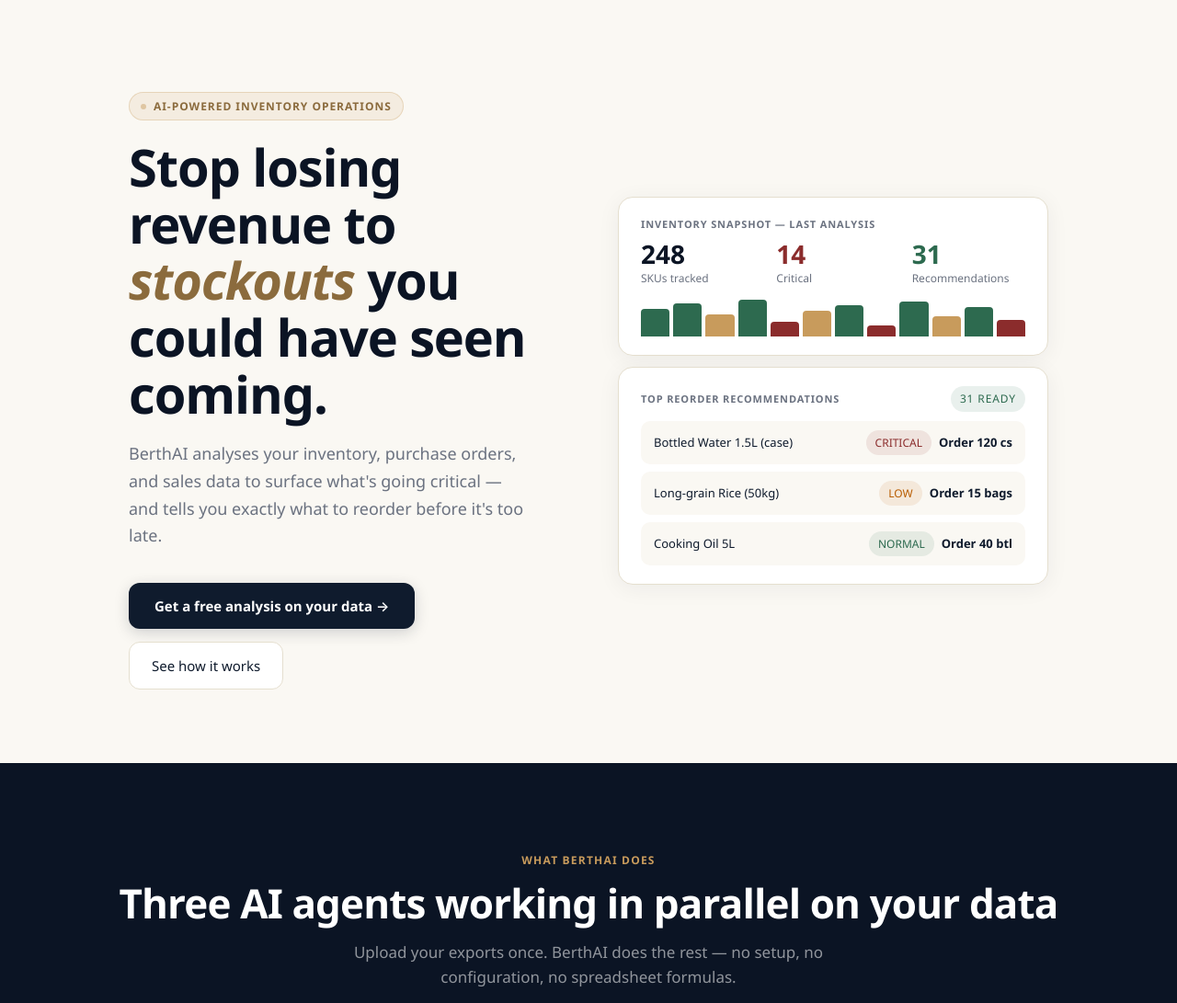
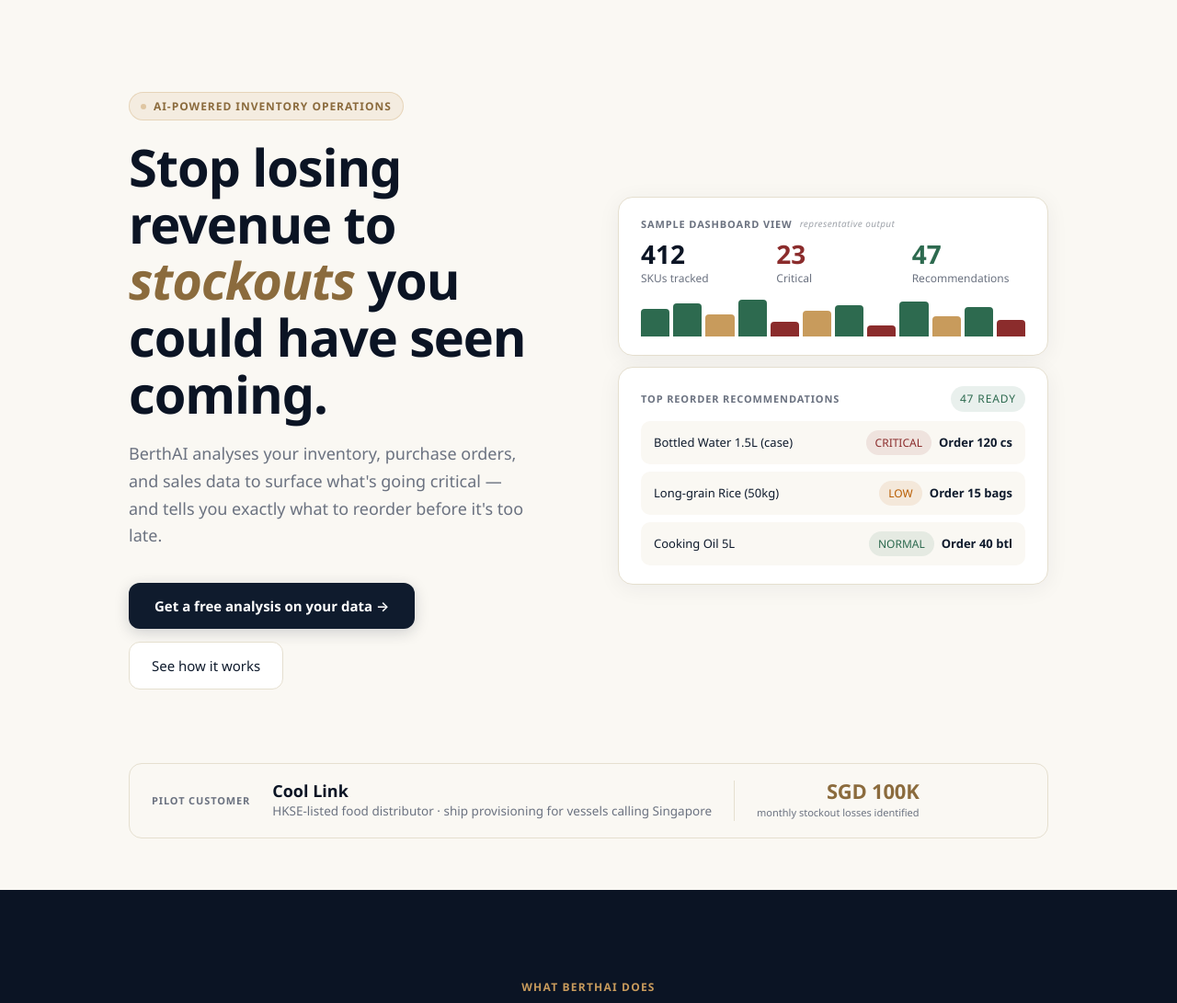
Before and after one commit to brother-yong/berthcast, a Flask app: page / in a window 1280 px wide. Shown: the part 68-1159 px from the top of the page at 92% size. Run offline with Flask 3, Linux system fonts and the light colour scheme; some web fonts are replaced.

Commit message:
Landing: kill fake animation, add Cool Link social proof, rework stat callout

```diff
--- a/templates/landing.html
+++ b/templates/landing.html
@@ -202,6 +202,82 @@
       text-transform: uppercase;
       color: var(--muted);
       margin-bottom: 10px;
+      display: flex;
+      align-items: center;
+      gap: 8px;
+    }
+    .hero-card-sample {
+      font-size: 10px;
+      font-weight: 500;
+      letter-spacing: 0.04em;
+      text-transform: none;
+      color: rgba(15,27,45,0.4);
+      font-style: italic;
+    }
+
+    /* ── Pilot strip (social proof) ── */
+    .pilot-strip {
+      max-width: 1080px;
+      margin: 0 auto;
+      padding: 0 40px 56px;
+    }
+    .pilot-strip-inner {
+      display: flex;
+      align-items: center;
+      gap: 24px;
+      padding: 18px 24px;
+      background: var(--paper);
+      border: 1px solid var(--border);
+      border-radius: 14px;
+      flex-wrap: wrap;
+    }
+    .pilot-strip-label {
+      font-size: 11px;
+      font-weight: 600;
+      letter-spacing: 0.08em;
+      text-transform: uppercase;
+      color: var(--muted);
+      flex-shrink: 0;
+    }
+    .pilot-strip-name {
+      font-family: var(--font-display);
+      font-size: 18px;
+      font-weight: 600;
+      color: var(--navy-900);
+      line-height: 1.3;
+    }
+    .pilot-strip-desc {
+      font-size: 13.5px;
+      color: var(--muted);
+      line-height: 1.5;
+      flex: 1;
+      min-width: 200px;
+    }
+    .pilot-strip-stat {
+      display: flex;
+      flex-direction: column;
+      align-items: flex-end;
+      padding-left: 24px;
+      border-left: 1px solid var(--border);
+      flex-shrink: 0;
+    }
+    .pilot-strip-stat-value {
+      font-family: var(--font-display);
+      font-size: 22px;
+      font-weight: 700;
+      color: var(--brass-3);
+      line-height: 1;
+      letter-spacing: -0.01em;
+    }
+    .pilot-strip-stat-label {
+      font-size: 11px;
+      color: var(--muted);
+      margin-top: 4px;
+    }
+    @media (max-width: 640px) {
+      .pilot-strip { padding: 0 24px 40px; }
+      .pilot-strip-inner { flex-direction: column; align-items: flex-start; gap: 14px; }
+      .pilot-strip-stat { padding-left: 0; border-left: none; align-items: flex-start; }
     }
     .hero-metric-row {
       display: flex;
@@ -573,22 +649,25 @@
   </div>
   <div class="hero-visual">
     <div class="hero-card">
-      <div class="hero-card-label">Inventory snapshot — last analysis</div>
+      <div class="hero-card-label">
+        Sample dashboard view
+        <span class="hero-card-sample">representative output</span>
+      </div>
       <div class="hero-metric-row">
         <div class="hero-metric">
-          <div class="hero-metric-value" id="hero-skus">248</div>
+          <div class="hero-metric-value">412</div>
           <div class="hero-metric-sub">SKUs tracked</div>
         </div>
         <div class="hero-metric">
-          <div class="hero-metric-value is-danger" id="hero-critical">14</div>
+          <div class="hero-metric-value is-danger">23</div>
           <div class="hero-metric-sub">Critical</div>
         </div>
         <div class="hero-metric">
-          <div class="hero-metric-value is-success" id="hero-recs">31</div>
+          <div class="hero-metric-value is-success">47</div>
           <div class="hero-metric-sub">Recommendations</div>
         </div>
       </div>
-      <div class="hero-bar-row" id="hero-bars">
+      <div class="hero-bar-row">
         <div class="hero-bar hi" style="height:30px;"></div>
         <div class="hero-bar hi" style="height:36px;"></div>
         <div class="hero-bar md" style="height:24px;"></div>
@@ -606,9 +685,9 @@
     <div class="hero-card">
       <div class="hero-card-label" style="display:flex;align-items:center;justify-content:space-between;">
         Top reorder recommendations
-        <span class="hero-badge" id="hero-ready">31 ready</span>
+        <span class="hero-badge">47 ready</span>
       </div>
-      <div class="hero-rec-row" id="hero-rec-list">
+      <div class="hero-rec-row">
         <div class="hero-rec-item">
           <span class="hero-rec-item-name">Bottled Water 1.5L (case)</span>
           <div style="display:flex;align-items:center;gap:8px;">
@@ -635,6 +714,21 @@
   </div>
 </section>
 
+
+<!-- ── Pilot / social proof ── -->
+<section class="pilot-strip" aria-label="Pilot customer">
+  <div class="pilot-strip-inner">
+    <div class="pilot-strip-label">Pilot customer</div>
+    <div>
+      <div class="pilot-strip-name">Cool Link</div>
+      <div class="pilot-strip-desc">HKSE-listed food distributor &middot; ship provisioning for vessels calling Singapore</div>
+    </div>
+    <div class="pilot-strip-stat">
+      <div class="pilot-strip-stat-value">SGD 100K</div>
+      <div class="pilot-strip-stat-label">monthly stockout losses identified</div>
+    </div>
+  </div>
+</section>
 
 <!-- ── Features ── -->
 <section class="features" id="features">
@@ -683,21 +777,21 @@
 <div style="padding-top:80px; background:var(--paper);">
   <div class="stat-callout">
     <div class="stat-callout-copy">
-      <h2>Marine supply businesses lose tens of thousands a month to stockouts.</h2>
-      <p>When ships need provisioning, delays aren't just lost sales — they're broken contracts, damaged relationships, and reputational risk. BerthAI keeps your shelves ahead of demand.</p>
+      <h2>From the Cool Link pilot</h2>
+      <p>Cool Link supplies vessels in Singapore with food and provisions on lead times that range from three weeks (local) to sixteen weeks (import). Stockouts on critical SKUs were costing them six figures a month before BerthAI surfaced the items at risk.</p>
     </div>
     <div class="stat-callout-numbers">
       <div class="stat-item">
         <div class="stat-value">SGD 100K</div>
-        <div class="stat-label">monthly stockout losses identified in pilot</div>
+        <div class="stat-label">monthly stockout losses identified</div>
       </div>
       <div class="stat-item">
-        <div class="stat-value">3 agents</div>
-        <div class="stat-label">running in parallel on every analysis</div>
+        <div class="stat-value">16 weeks</div>
+        <div class="stat-label">longest import lead time, now factored into every reorder</div>
       </div>
       <div class="stat-item">
-        <div class="stat-value">&lt; 5 min</div>
-        <div class="stat-label">from file upload to full recommendations</div>
+        <div class="stat-value">400+ SKUs</div>
+        <div class="stat-label">ranked by revenue, reviewed every analysis</div>
       </div>
     </div>
   </div>
@@ -761,117 +855,5 @@
   </div>
 </footer>
 
-<script>
-(function () {
-  // ── Data pool ────────────────────────────────────────────────────────────
-  const SNAPSHOTS = [
-    { skus: 248, critical: 14, recs: 31 },
-    { skus: 193, critical:  9, recs: 22 },
-    { skus: 312, critical: 18, recs: 44 },
-    { skus: 227, critical: 11, recs: 28 },
-    { skus: 276, critical: 16, recs: 38 },
-  ];
-
-  const ITEMS = [
-    { name: 'Bottled Water 1.5L (case)',   status: 'CRITICAL', qty: 'Order 120 cs'   },
-    { name: 'Long-grain Rice (50kg)',       status: 'LOW',      qty: 'Order 15 bags'  },
-    { name: 'Cooking Oil 5L',              status: 'NORMAL',   qty: 'Order 40 btl'   },
-    { name: 'Frozen Chicken Breast (1kg)', status: 'CRITICAL', qty: 'Order 60 kg'    },
-    { name: 'UHT Milk 1L (case)',          status: 'LOW',      qty: 'Order 50 cs'    },
-    { name: 'Canned Tuna (case)',          status: 'NORMAL',   qty: 'Order 30 cs'    },
-    { name: 'Instant Coffee (case)',       status: 'LOW',      qty: 'Order 12 cs'    },
-    { name: 'Bread Flour (25kg)',          status: 'CRITICAL', qty: 'Order 8 bags'   },
-    { name: 'Deck Wash Concentrate',       status: 'NORMAL',   qty: 'Order 20 L'     },
-    { name: 'Disposable Gloves (box)',     status: 'LOW',      qty: 'Order 25 bx'    },
-    { name: 'Canned Vegetables (case)',    status: 'NORMAL',   qty: 'Order 24 cs'    },
-    { name: 'Engine Cleaning Fluid',       status: 'LOW',      qty: 'Order 15 L'     },
-  ];
-
-  const BAR_CLASSES = ['hi', 'hi', 'md', 'lo'];
-
-  // ── Helpers ───────────────────────────────────────────────────────────────
-  function animateNum(el, from, to) {
-    const dur = 700, start = performance.now();
-    function tick(now) {
-      const t = Math.min(1, (now - start) / dur);
-      const e = 1 - Math.pow(1 - t, 3);
-      el.textContent = Math.round(from + (to - from) * e);
-      if (t < 1) requestAnimationFrame(tick);
-    }
-    requestAnimationFrame(tick);
-  }
-
-  function statusClass(s) {
-    if (s === 'CRITICAL') return 'danger';
-    if (s === 'LOW')      return 'warn';
-    return '';
-  }
-
-  function shuffle(arr) {
-    const a = arr.slice();
-    for (let i = a.length - 1; i > 0; i--) {
-      const j = Math.floor(Math.random() * (i + 1));
-      [a[i], a[j]] = [a[j], a[i]];
-    }
-    return a;
-  }
-
-  // ── Update ────────────────────────────────────────────────────────────────
-  let snapIdx  = 0;
-  let prevSnap = SNAPSHOTS[0];
-
-  function update() {
-    snapIdx = (snapIdx + 1) % SNAPSHOTS.length;
-    const snap = SNAPSHOTS[snapIdx];
-
-    // Animate numbers
-    animateNum(document.getElementById('hero-skus'),      prevSnap.skus,     snap.skus);
-    animateNum(document.getElementById('hero-critical'),  prevSnap.critical,  snap.critical);
-    animateNum(document.getElementById('hero-recs'),      prevSnap.recs,      snap.recs);
-    document.getElementById('hero-ready').textContent = snap.recs + ' ready';
-
-    // Shuffle bars
-    const bars = document.querySelectorAll('#hero-bars .hero-bar');
-    bars.forEach(bar => {
-      const cls  = BAR_CLASSES[Math.floor(Math.random() * BAR_CLASSES.length)];
-      const h    = Math.floor(Math.random() * 30) + 10;
-      bar.className = 'hero-bar ' + cls;
-      bar.style.height = h + 'px';
-    });
-
-    // Swap recommendation items with fade
-    const list    = document.getElementById('hero-rec-list');
-    const picked  = shuffle(ITEMS).slice(0, 3);
-    list.style.opacity = '0';
-    list.style.transform = 'translateY(4px)';
-    setTimeout(() => {
-      list.innerHTML = picked.map(item => `
-        <div class="hero-rec-item">
-          <span class="hero-rec-item-name">${item.name}</span>
-          <div style="display:flex;align-items:center;gap:8px;">
-            <span class="hero-badge ${statusClass(item.status)}">${item.status}</span>
-            <span class="hero-rec-item-qty">${item.qty}</span>
-          </div>
-        </div>
-      `).join('');
-      list.style.transition = 'opacity 400ms ease, transform 400ms ease';
-      list.style.opacity = '1';
-      list.style.transform = 'translateY(0)';
-    }, 250);
-
-    prevSnap = snap;
-  }
-
-  // ── Init ──────────────────────────────────────────────────────────────────
-  // Add transition to bars for smooth height changes
-  document.querySelectorAll('#hero-bars .hero-bar').forEach(b => {
-    b.style.transition = 'height 600ms ease, background 600ms ease';
-  });
-  document.getElementById('hero-rec-list').style.transition = 'opacity 400ms ease, transform 400ms ease';
-
-  setInterval(update, 4000);
-})();
-</script>
-
 </body>
 </html>
```
